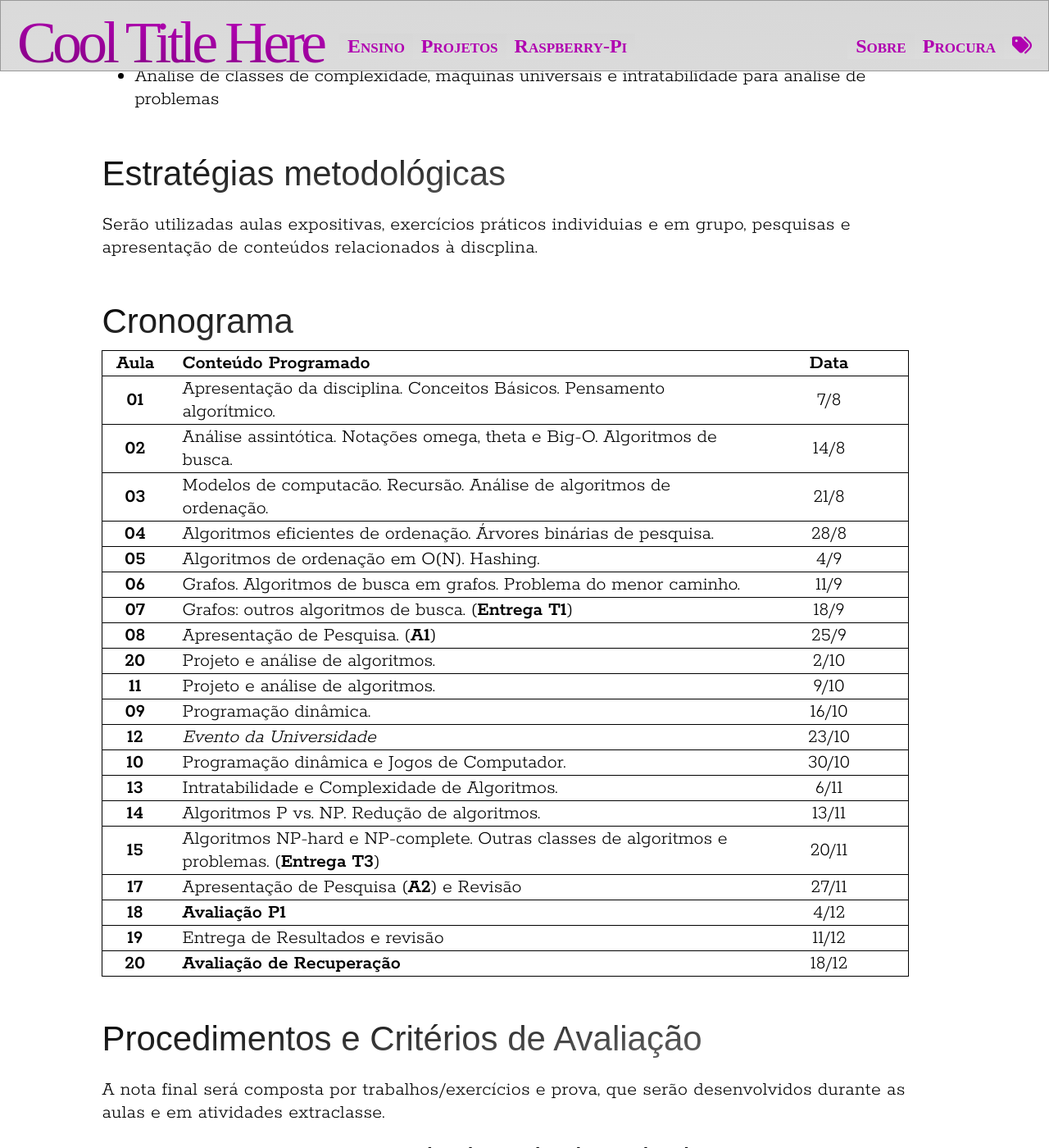
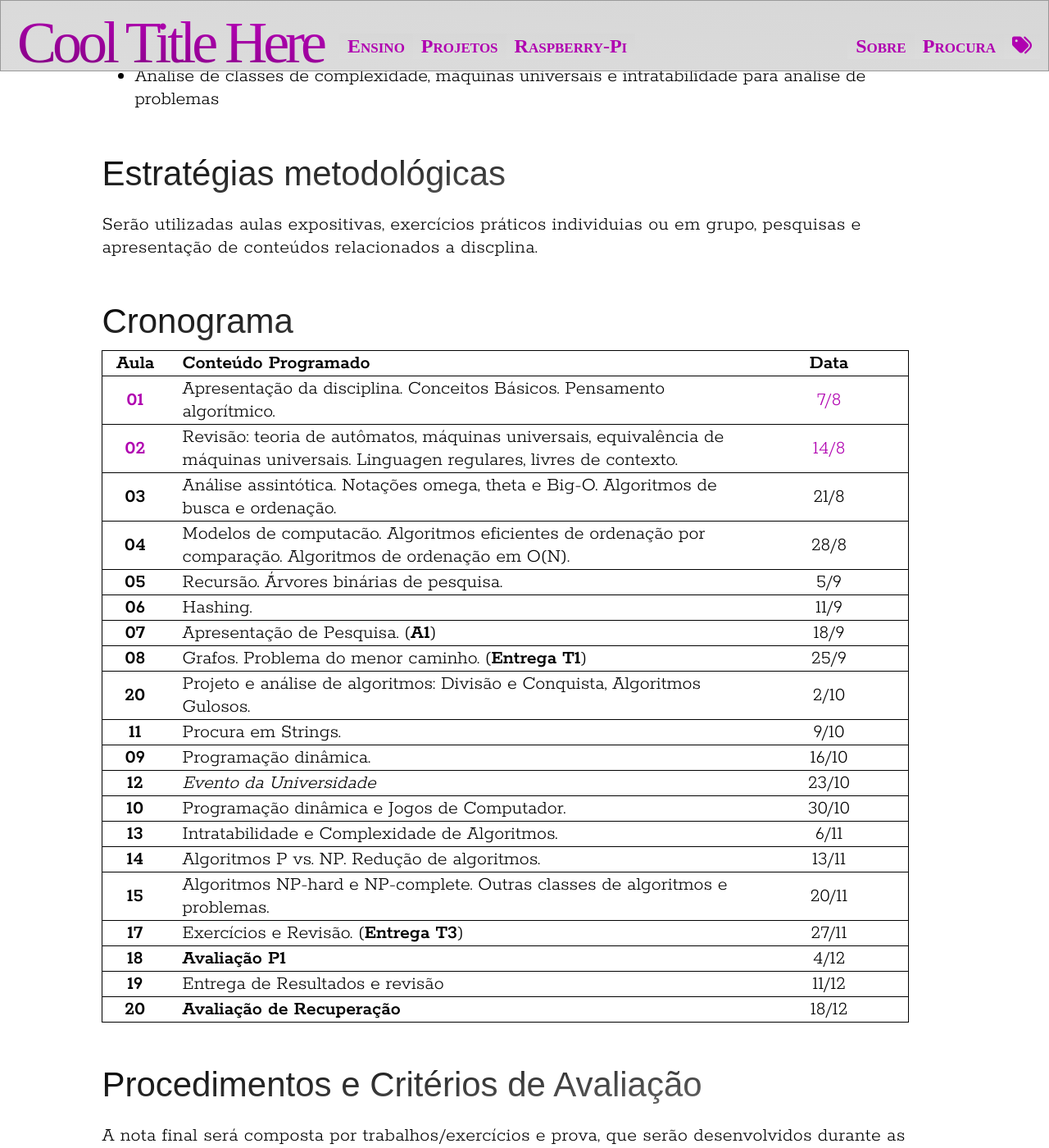
Before and after one commit to rafasgj/rafaeljeffman.com, a Jekyll site: the page built from teaching/lasalle/2023-02-analise-algoritmos.md, in a window 1280 px wide and 1400 px high, scrolled down 1711 px. Shown: the whole window at 82% size. Built offline with Jekyll 4.4.1, drawn with Linux system fonts in a browser that asks for light colours; some web fonts are replaced; some of the changed text lies outside the part shown.

Commit message:
Final plan and first two classes of algorithm complexity

```diff
--- a/teaching/lasalle/2023-02-analise-algoritmos.md
+++ b/teaching/lasalle/2023-02-analise-algoritmos.md
@@ -70,30 +70,30 @@
 
 ## Estratégias metodológicas
 
-Serão utilizadas aulas expositivas, exercícios práticos individuias e em grupo, pesquisas e apresentação de conteúdos relacionados à discplina.
+Serão utilizadas aulas expositivas, exercícios práticos individuias ou em grupo, pesquisas e apresentação de conteúdos relacionados a discplina.
 
 
 ## Cronograma
 
 | Aula | Conteúdo Programado | Data |
 | :--: | :------------------ | :--: |
-| **01** | Apresentação da disciplina. Conceitos Básicos. Pensamento algorítmico. | 7/8 |
-| **02** | Análise assintótica. Notações omega, theta e Big-O. Algoritmos de busca. | 14/8 |
-| **03** | Modelos de computacão. Recursão. Análise de algoritmos de ordenação. | 21/8 |
-| **04** | Algoritmos eficientes de ordenação. Árvores binárias de pesquisa. | 28/8 |
-| **05** | Algoritmos de ordenação em O(N). Hashing. | 4/9 |
-| **06** | Grafos. Algoritmos de busca em grafos. Problema do menor caminho. | 11/9 |
-| **07** | Grafos: outros algoritmos de busca. (**Entrega T1**) | 18/9 |
-| **08** | Apresentação de Pesquisa. (**A1**) | 25/9 |
-| **20** | Projeto e análise de algoritmos. | 2/10 |
-| **11** | Projeto e análise de algoritmos. | 9/10 |
+| [**01**](lectures/analise-algoritmos/lecture-01) | Apresentação da disciplina. Conceitos Básicos. Pensamento algorítmico. | [7/8](lectures/analise-algoritmos/lecture-01) |
+| [**02**](lectures/analise-algoritmos/lecture-02) | Revisão: teoria de autômatos, máquinas universais, equivalência de máquinas universais. Linguagen regulares, livres de contexto. | [14/8](lectures/analise-algoritmos/lecture-02) |
+| **03** | Análise assintótica. Notações omega, theta e Big-O. Algoritmos de busca e ordenação. | 21/8 |
+| **04** | Modelos de computacão. Algoritmos eficientes de ordenação por comparação. Algoritmos de ordenação em O(N). | 28/8 |
+| **05** | Recursão. Árvores binárias de pesquisa. | 5/9 |
+| **06** | Hashing. | 11/9 |
+| **07** | Apresentação de Pesquisa. (**A1**) | 18/9 |
+| **08** | Grafos. Problema do menor caminho. (**Entrega T1**) | 25/9 |
+| **20** | Projeto e análise de algoritmos: Divisão e Conquista, Algoritmos Gulosos. | 2/10 |
+| **11** | Procura em Strings. | 9/10 |
 | **09** | Programação dinâmica. | 16/10 |
 | **12** | _Evento da Universidade_ | 23/10 |
 | **10** | Programação dinâmica e Jogos de Computador. | 30/10 |
 | **13** | Intratabilidade e Complexidade de Algoritmos. | 6/11 |
 | **14** | Algoritmos P vs. NP. Redução de algoritmos. | 13/11 |
-| **15** | Algoritmos NP-hard e NP-complete. Outras classes de algoritmos e problemas. (**Entrega T3**) | 20/11 |
-| **17** | Apresentação de Pesquisa (**A2**) e Revisão | 27/11 |
+| **15** | Algoritmos NP-hard e NP-complete. Outras classes de algoritmos e problemas. | 20/11 |
+| **17** | Exercícios e Revisão. (**Entrega T3**) | 27/11 |
 | **18** | **Avaliação P1** | 4/12 |
 | **19** | Entrega de Resultados e revisão | 11/12 |
 | **20** | **Avaliação de Recuperação** | 18/12 |
@@ -103,9 +103,9 @@
 
 A nota final será composta por trabalhos/exercícios e prova, que serão desenvolvidos durante as aulas e em atividades extraclasse.
 
-O grau 1 será composto por `G1 = T1 (3,0) + T2(3,0) + A1(4,0)`
+O grau 1 será composto por `G1 = T1 (3,0) + A1(4,0) + E1(3,0)`
 
-O grau 2 (G2) será composto por `G2 = A2 (6,0) + T3(2,0) + P1(2,0)`
+O grau 2 (G2) será composto por `G2= T2(3,0) + P1(4,0) + E2(3,0)`
 
 A nota final será a média (M) dada pela regra `M = (G1 + G2) / 2`
 
```
Also changed, not shown: teaching/lasalle/lectures/analise-algoritmos/lecture-01.md (added, +70 -0 lines), teaching/lasalle/lectures/analise-algoritmos/lecture-02.md (added, +68 -0 lines).
